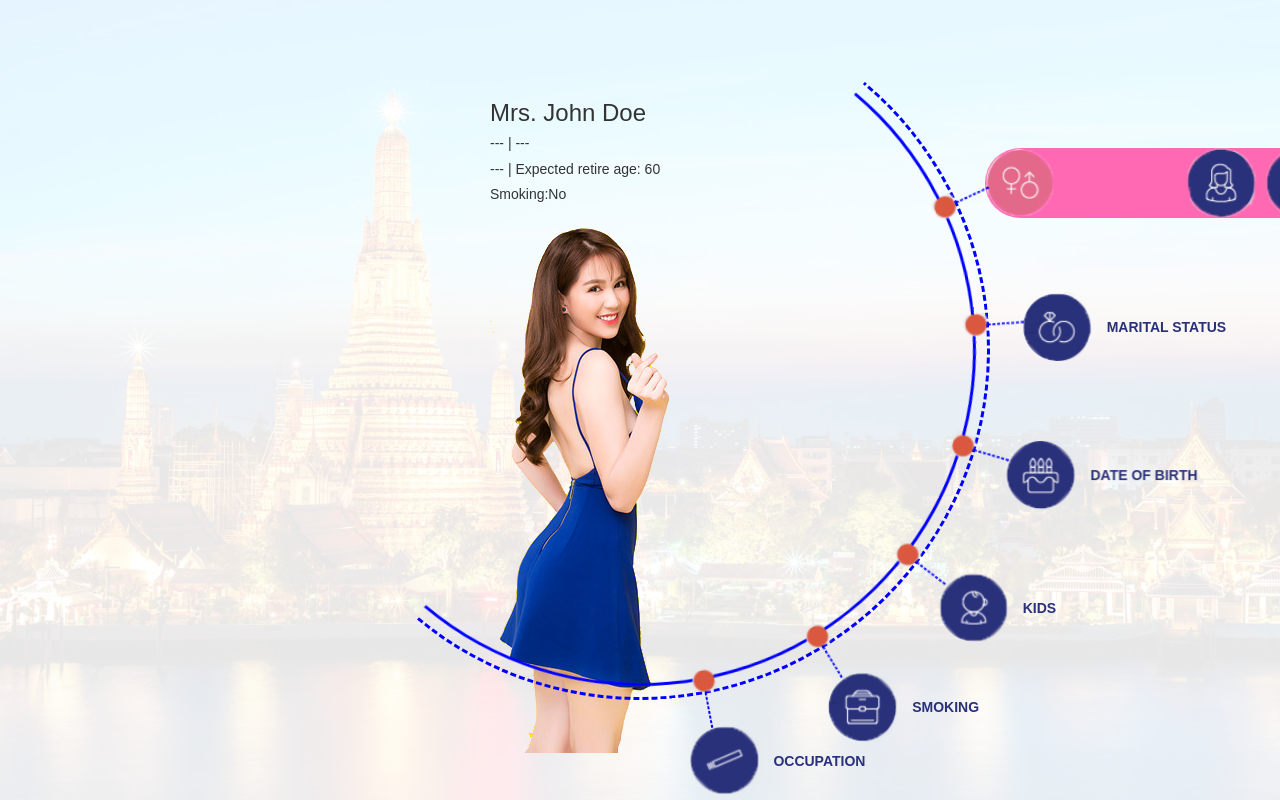
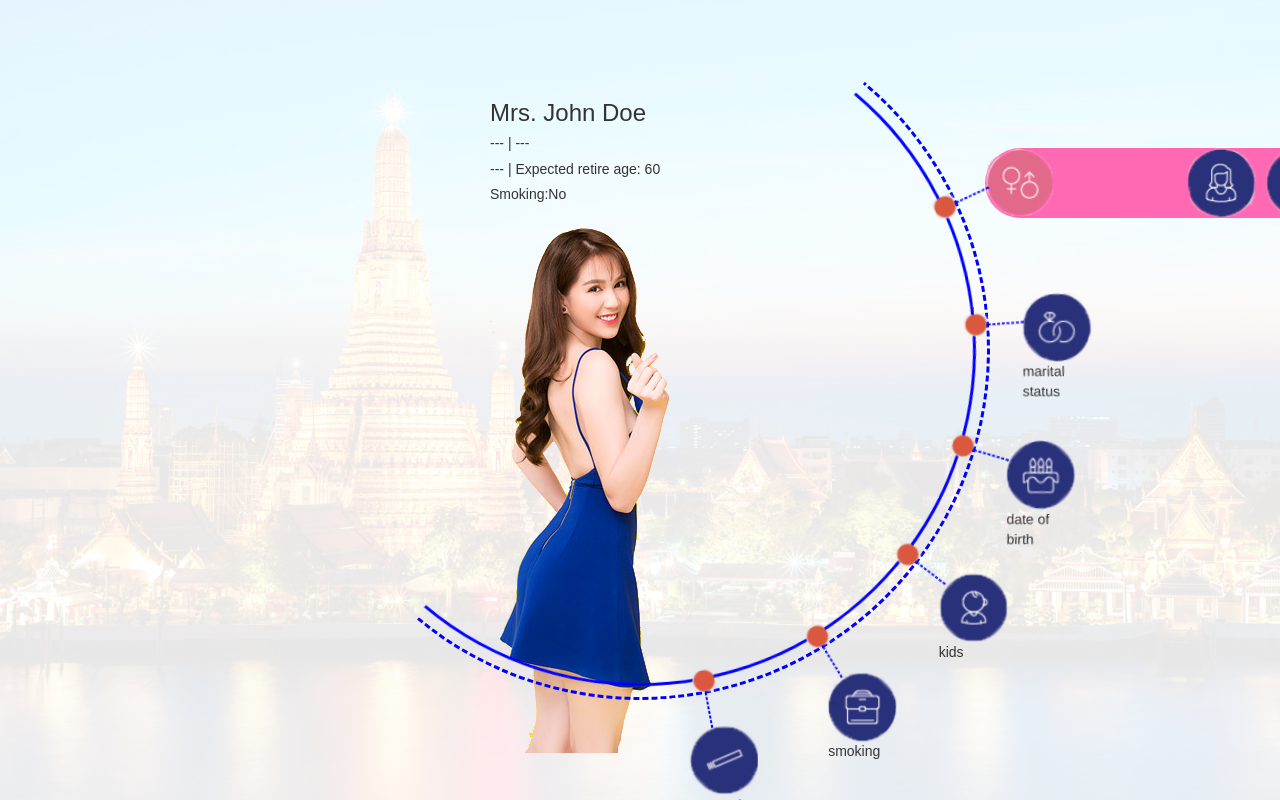
Before and after one commit to noce30/Demo-Reactjs, a React (Create React App) app in the folder my-app/: page / in a window 1280 px wide. Both pictures are taken after a click on the picture 1019 px from the left and 182 px from the top of the page. Built offline with nearby package versions, Linux system fonts and the light colour scheme.

Commit message:
update style

```diff
--- a/my-app/public/assets/css/assets/_gender.scss
+++ b/my-app/public/assets/css/assets/_gender.scss
@@ -49,11 +49,17 @@ input:checked+.slider {
 input:focus+.slider {
     box-shadow: 0 0 1px #2196F3;
 }
+#container {
+    width: 350px;
+    border-radius: 35px;
+    overflow: hidden;
+}
 
 .item {
     width: 350px;
     border-radius: 35px;
     overflow: hidden;
+    height: 70px;
 
     .right,
     .right-swith {
@@ -67,11 +73,13 @@ input:focus+.slider {
         float: left;
     }
     .text-title {
-        margin-left: 15px;
+        margin-left: 80px;
+        width: 200px;
         margin-top: 25px;
         color: #29317B;
         font-weight: bold;
         text-transform: uppercase;
+        position: fixed;
     }
 }
 
@@ -83,3 +91,7 @@ input:focus+.slider {
 .mr-10{
     margin-right: 10px;
 }
+
+.toogle-height{
+    height: 70px;
+}
--- a/my-app/public/assets/css/style.css
+++ b/my-app/public/assets/css/style.css
@@ -186,10 +186,17 @@ input:focus + .slider {
   box-shadow: 0 0 1px #2196F3;
 }
 
+#container {
+  width: 350px;
+  border-radius: 35px;
+  overflow: hidden;
+}
+
 .item {
   width: 350px;
   border-radius: 35px;
   overflow: hidden;
+  height: 70px;
 }
 
 .item .right,
@@ -207,11 +214,13 @@ input:focus + .slider {
 }
 
 .item .text-title {
-  margin-left: 15px;
+  margin-left: 80px;
+  width: 200px;
   margin-top: 25px;
   color: #29317B;
   font-weight: bold;
   text-transform: uppercase;
+  position: fixed;
 }
 
 .img-gender-container {
@@ -221,6 +230,10 @@ input:focus + .slider {
 
 .mr-10 {
   margin-right: 10px;
+}
+
+.toogle-height {
+  height: 70px;
 }
 
 .info-position {
--- a/my-app/src/components/HOC.js
+++ b/my-app/src/components/HOC.js
@@ -11,18 +11,15 @@ const HOC = (ComposedComponent, link, name) => class extends Component {
         super();
         this.state = {
             show: false,
-            width: 300
+            width: 350
         }
     }
 
     clickIcon() {
-        this.setState(({ show, width }) => ({
+        this.setState(({ show }) => ({
             show: !show,
-            width: show ? 300 : 0
-
+            width: !show ? 350 : 0
         }))
-        console.log(this.state.show, this.state.width);
-
     }
 
     render() {
@@ -30,13 +27,13 @@ const HOC = (ComposedComponent, link, name) => class extends Component {
         const duration = 300;
 
         const defaultStyle = {
-            transition: `opacity ${duration}ms ease-in-out`,
+            transition: `width ${2}s`,
             opacity: 0,
             top: 0,
+            width: this.state.width,
             position: 'absolute',
-            zIndex: -20,
-            width: this.state.width
-
+            zIndex: -10,
+            backgroundColor: this.state.show ? "hotpink" : null
         }
 
         const transitionStyles = {
@@ -45,32 +42,27 @@ const HOC = (ComposedComponent, link, name) => class extends Component {
         };
 
         return (
-            <div className="item">
+            <div>
                 <div className="left">
                     <img src={link} alt="male" onClick={() => this.clickIcon()} />
                 </div>
-                <div>
-                    <Transition in={this.state.show} timeout={duration}>
+                <Transition in={this.state.show} timeout={4}>
                     {state => (
-                            <div
+                        <div className="item"
                             style={{
                                 ...defaultStyle,
                                 ...transitionStyles[state]
                             }}>
-                                <div className="item toogle-height" style={this.state.show ? { backgroundColor: "hotpink", width: 350 } : null}>
                             <ComposedComponent />
-                                </div>
                         </div>
                     )}
                 </Transition>
-
                 {
-                        !this.state.show &&
+                    (!this.state.show &&
                         <div className="left text-title">
                             {name}
-                        </div>
+                        </div>)
                 }
-                </div>
             </div>
         );
     }
```
Also changed, not shown: 1 other file (tests, documents, lock files or other folders). Lines whose indentation alone changed are shown as unchanged.
